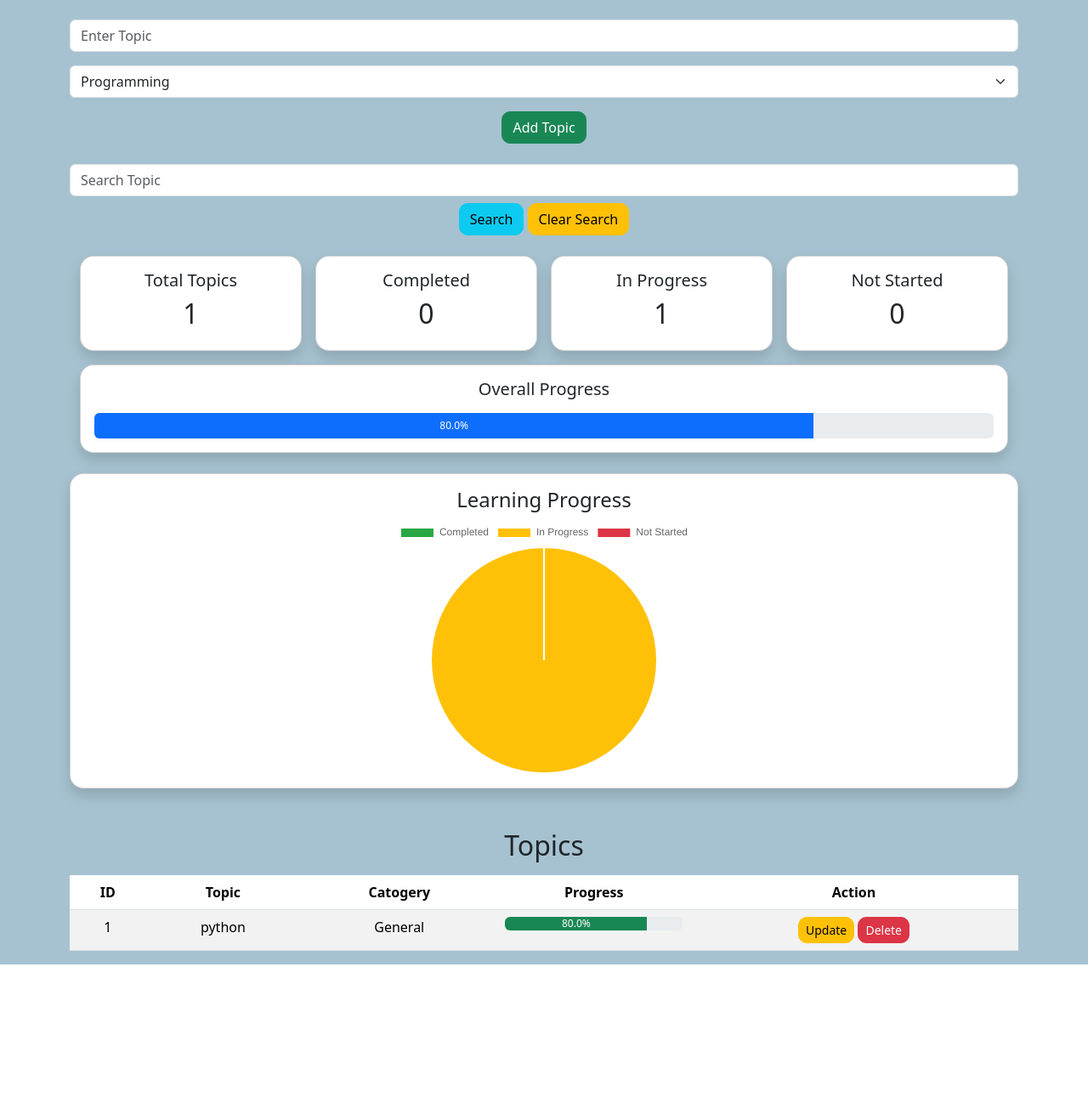
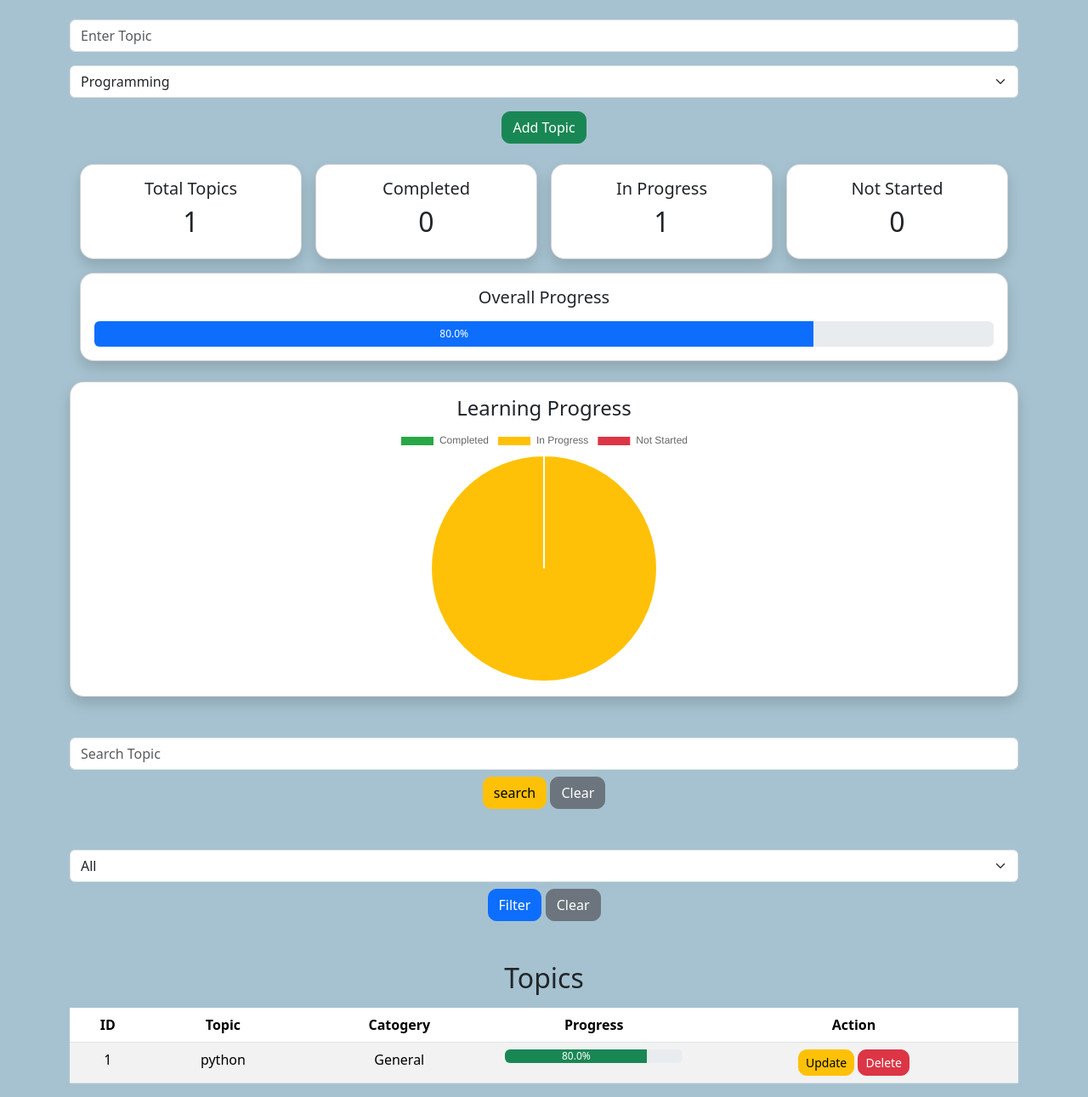
Before and after one commit to Kartikrana001/AI_Learning_Tracker, a Flask app: page / in a window 1280 px wide. Shown: the part 228-1519 px from the top of the page at 85% size. Before the commit the page ends 1363 px from the top, so only its background shows below. Run offline with Flask 3, Linux system fonts and the light colour scheme; the visitor is signed in with stand-in values (Sample User, id 1); data comes from the database, SQL or seed files in the repository; both versions use the stored data as it was after the commit.

Commit message:
Added search, category filter

```diff
--- a/app.py
+++ b/app.py
@@ -43,17 +43,20 @@ def load_user(user_id):
 @app.route("/", methods=["GET", "POST"])
 @login_required
 def home():
-    search = request.args.get("search")
+    search = request.args.get("search", "").strip()
+    category = request.args.get("category", "All")
     stats = database.get_statistics(current_user.id)
     chart_data = {"completed": stats["completed"],"in_progress": stats["in_progress"],"not_started": stats["not_started"]}
-    if search:
-        tp = database.search_topic(search,current_user.id)
 
-        if not tp:
-            flash("Topic not found!", "danger")
-            tp = database.view_topics(current_user.id)
-    else:
-        tp = database.view_topics(current_user.id)
+    tp = database.view_topics(current_user.id)
+    if search or category != "All":
+        if category != "All":
+            tp = [t for t in tp if t[4] == category]
+        else:
+            tp =  tp = database.search_topic(search, current_user.id)
+    if not tp:
+        flash("Topic not found!", "warning")
+
     if request.method == "POST":
         topic = request.form["topic"].strip()
         category=request.form["category"]
--- a/database.py
+++ b/database.py
@@ -47,8 +47,8 @@ def create_table():
                             id INTEGER PRIMARY KEY AUTOINCREMENT,
                             topic TEXT NOT NULL,
                             progress REAL NOT NULL,
-                            category TEXT DEFAULT 'General',
-                            user_id INTEGER NOT NULL
+                            user_id INTEGER NOT NULL,
+                            category TEXT DEFAULT 'General'
                             )""")
 
 def add_topic(topic,progress,user_id,category):
@@ -109,6 +109,9 @@ def get_statistics(user_id):
         return {"total": total,"completed": completed,"in_progress": in_progress,"not_started": not_started,"overall_progress": round(overall_progress, 2)}
 
 
-with sqlite3.connect("learning.db") as conn:
+def filter_category(category,user_id):
+    with sqlite3.connect("learning.db") as conn:
         cursor = conn.cursor()
-        cursor.execute("DELETE FROM login_details WHERE name = ?",("Anmol Saxena",))
+        cursor.execute("SELECT * FROM topics WHERE category=? AND user_id =?",(category,user_id))
+        result =cursor.fetchall()
+        return result
--- a/templates/home.html
+++ b/templates/home.html
@@ -28,17 +28,6 @@
         <button type="submit" class="btn btn-success">
             Add Topic
         </button>
-    </form>
-    <form method="GET" class="mt-4 mb-3">
-        <input
-            type="text"
-            name="search"
-            value="{{ request.args.get('search','') }}"
-            class="form-control"
-            placeholder="Search Topic">
-        <button class="btn btn-info mt-2">Search</button>
-        <a href="/" class="btn btn-warning mt-2">Clear Search</a>
-
     </form>
 
     <div class="container mt-4">
@@ -105,9 +94,30 @@
             <canvas id="progressChart"></canvas>
         </div>
     </div>
+<form method="GET" class="mt-5 md-3">
+        <input type="text"
+           name="search"
+           class="form-control mb-2"
+           placeholder="Search Topic">
+        <button class="btn btn-warning btn">search</button>
+        <a href="{{ url_for('home') }}" class="btn btn-secondary">Clear</a>
+</form>
+<form method="GET" class="mt-5 md-3">
+    <select name="category" class="form-select mb-2">
+        <option>All</option>
+        <option>Programming</option>
+        <option>Database</option>
+        <option>DSA</option>
+        <option>AI</option>
+        <option>ML</option>
+        <option>Mathematics</option>
+        <option>General</option>
+    </select>
+    <button class="btn btn-primary">Filter</button>
+    <a href="{{ url_for('home') }}" class="btn btn-secondary">Clear</a>
+</form>
 
     <h2 class="mt-5">Topics</h2>
-
     <table class="table table-striped mt-3">
         <thead>
             <tr>
```
Also changed, not shown: learning.db.
